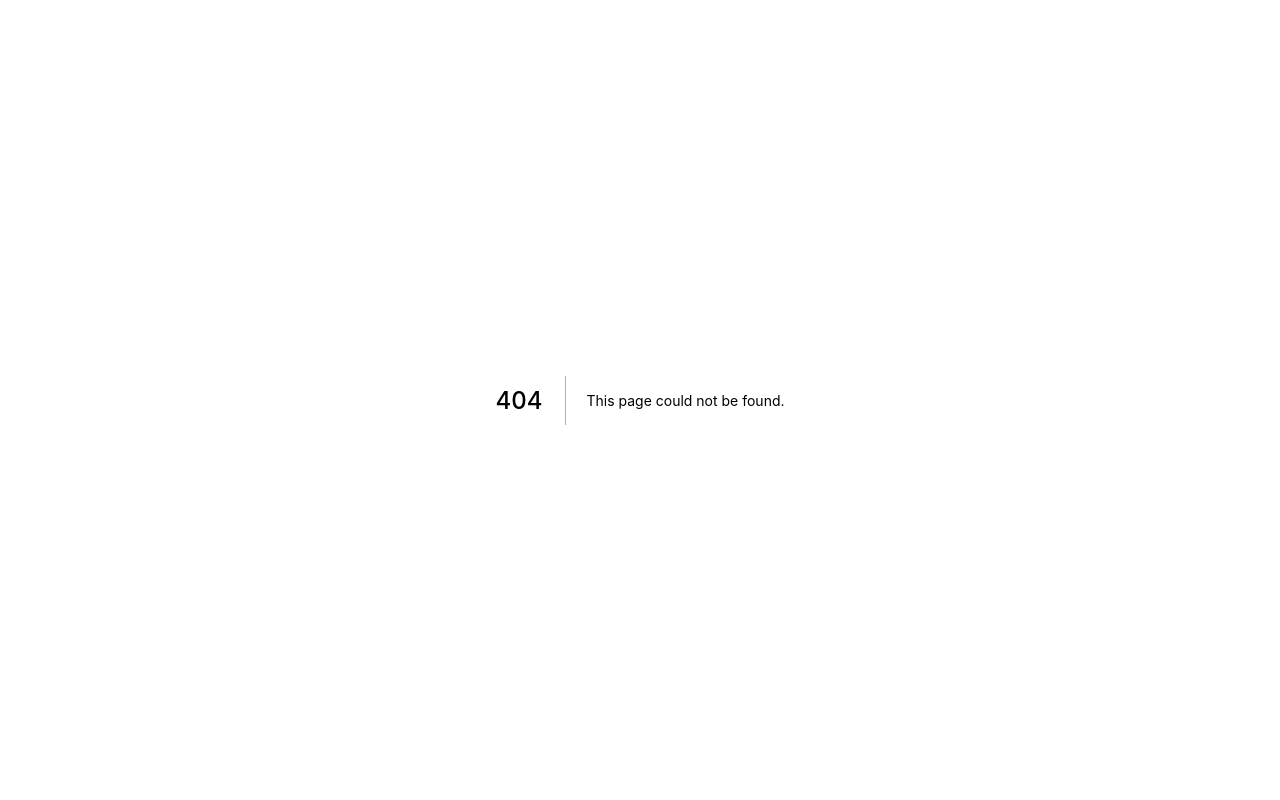
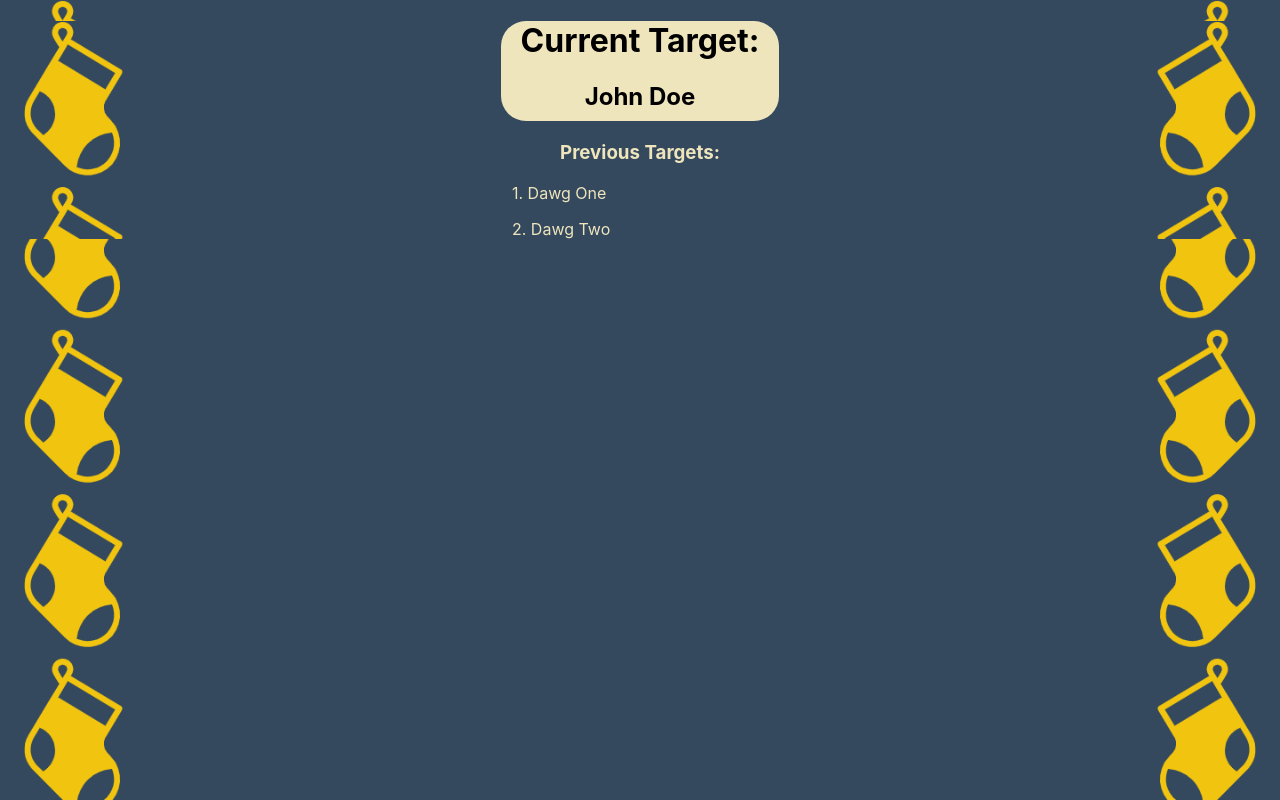
Before and after one commit to MiaVarghese/sockwars, a Next.js app: page /target in a window 1280 px wide. Before the commit this address had no page. Built offline with nearby package versions, Linux system fonts and the light colour scheme.

Commit message:
target page

```diff
--- /dev/null
+++ b/pages/target.js
@@ -0,0 +1,18 @@
+import styles from '../styles/App.module.css'
+
+export default function Target() {
+    return (
+        <div>
+            <div className={styles.rulesContainer}>
+                <h1 style={{textAlign: "center", paddingLeft:"20px", paddingRight: "20px"}}>Current Target:</h1>
+
+                <h2 style={{textAlign: "center", paddingLeft:"20px", paddingRight: "20px", paddingBottom: "10px"}}>John Doe</h2>
+            </div>
+            <div style={{color:"rgb(239, 229, 189)", marginLeft:"40%", marginRight: "40%"}}>
+                <h3 style={{textAlign: "center"}}>Previous Targets:</h3>
+                <p>1. Dawg One</p>
+                <p>2. Dawg Two</p>
+            </div>
+        </div>
+    )
+}
```
